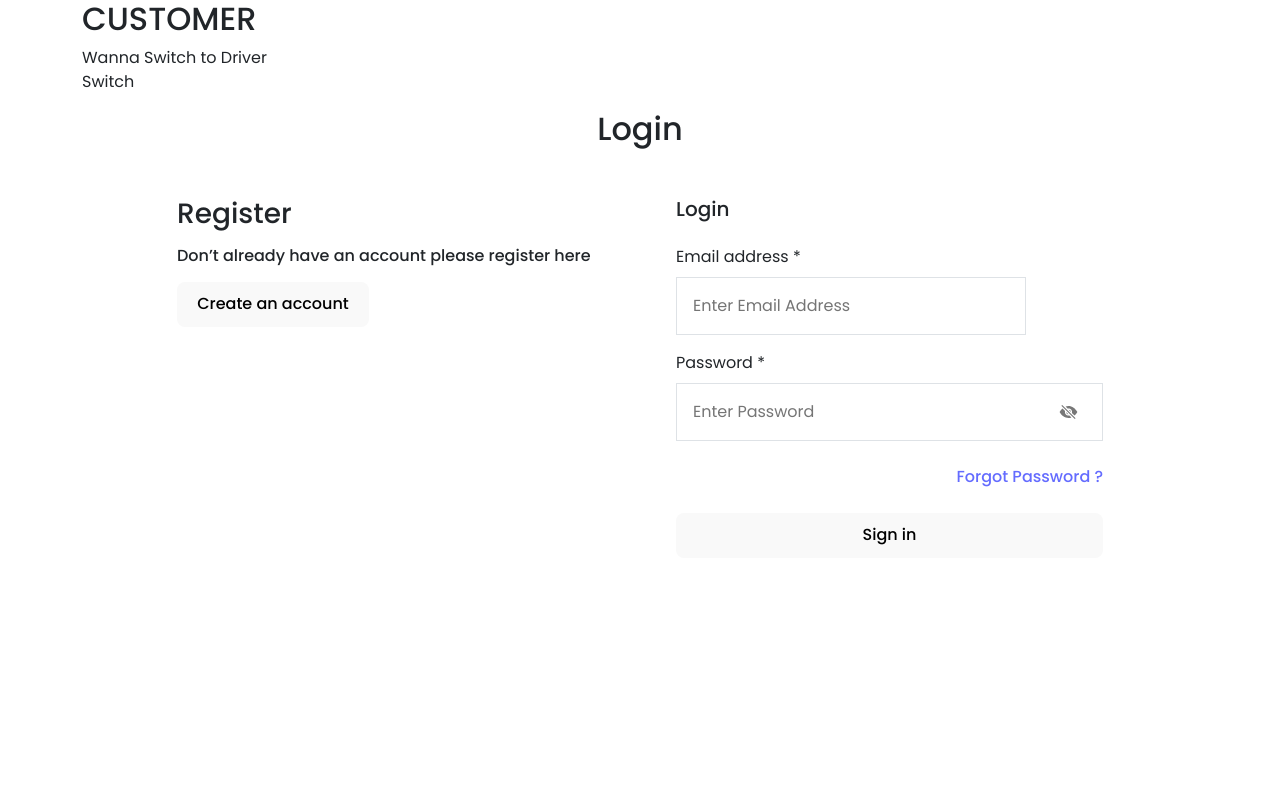
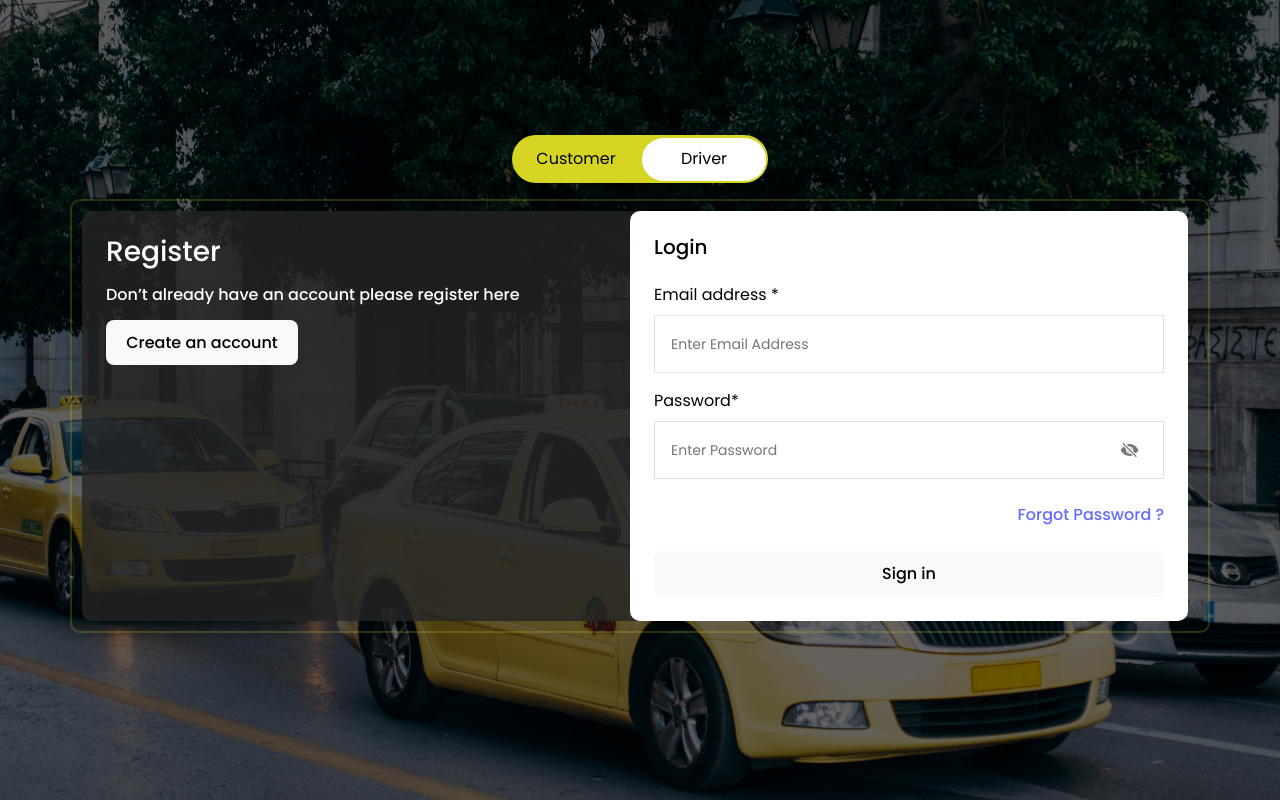
Before and after one commit to Harikrishnan0920/taxi, a React (Vite) app in the folder client-side/: page / in a window 1280 px wide. Built offline with nearby package versions, Linux system fonts and the light colour scheme.

Commit message:
ui changes 2

```diff
--- a/client-side/src/components/Login.jsx
+++ b/client-side/src/components/Login.jsx
@@ -49,19 +49,37 @@ const Login = () => {
           }
         };
     return (
-        <section className=" container-md PaddingTop">
+      <div className='bg_img'>
+          <section className=" container-md PaddingTop">
     <div className="role-switch-container">
-      <h2>{switcher.toUpperCase()}</h2>
+      {/* <h2>{switcher.toUpperCase()}</h2>
       <span >Wanna Switch to  {switcher === 'driver' ? 'Customer' : 'Driver'}</span>
-      <p onClick={handleSwitch}>
+      <p >
         <span>Switch</span>
-      </p>
+
+
+      </p> */}
     </div>
 
-        <h5 className="text-center fs-2 fw-medium mb-4">Login</h5>
+    <div className="p-3">
+    <div class="switches-container" >
+    <input type="radio" id="customer" name="switchPlan" value="Customer" checked />
+    <input type="radio" id="driver" name="switchPlan" value="Driver " checked />
+    <label for="customer" onClick={handleSwitch}>Customer</label>
+    <label for="driver" onClick={handleSwitch}>Driver</label>
+    <div class="switch-wrapper">
+      <div class="switch">
+        <div>Customer</div>
+        <div>Driver</div>
+      </div>
+    </div>
+  </div>
+    </div>
 
-        <div className="row d-flex gap-4 justify-content-center mb-5">
-          <div className="col-md-5 border-1 p-4 order-md-0 order-1">
+
+
+        <div className="row d-flex mb-5 formpage">
+          <div className="col-md-6 border-1 p-4 order-md-0 order-1 login_bg">
             <h4 className="fs-3 fw-medium mb-3">Register</h4>
             <h5 className="fs-6 fw-medium mb-3">
               Don’t already have an account please register here
@@ -71,7 +89,7 @@ const Login = () => {
             </Link>
           </div>
 
-          <div className="col-md-5 border-1 p-4 order-md-1 order-0">
+          <div className="col-md-6 border-1 p-4 order-md-1 order-0 register_bg">
             <h6 className="fs-5 fw-medium">Login</h6>
             <form className=" mt-4" onSubmit={handleLogin}>
               <div>
@@ -83,21 +101,21 @@ const Login = () => {
                   placeholder="Enter Email Address"
                   value={email}
                   onChange={(e) => setEmail(e.target.value)}
-                  className="w-full px-3 py-3 mt-2 border focus:border-blue-500 focus:bg-white focus:outline-none"
+                  className="w-full px-3 py-3 mt-2 border"
                   autofocus
                   autocomplete
                   required
                 />
               </div>
 
-              <div className="mb-3 mt-3">
+              <div className="mb-3 mt-3 ">
                 <label
                   for="Password"
                   className="block mb-2 text-sm font-medium text-gray-700"
                 >
-                  Password *
+                  Password*
                 </label>
-                <div className="border d-flex justify-content-between align-items-center pe-4 ">
+                <div className="border d-flex justify-content-between align-items-center pe-4 password_input">
                   <input
                     type={showPassword ? "text" : "password"}
                     className="px-3 py-3 w-100 border-0 focus:outline-none"
@@ -191,6 +209,7 @@ const Login = () => {
           </div>
         </div>
       </section>
+      </div>
   )
 }
 
--- a/client-side/src/components/Register.jsx
+++ b/client-side/src/components/Register.jsx
@@ -71,19 +71,34 @@ const Register = () => {
 
   return (
 
-    <div>
+    <div  className='bg_img'>
     <section className=" container-md PaddingTop">
-    <div className="role-switch-container">
+    {/* <div className="role-switch-container">
       <h2>{switcher.toUpperCase()}</h2>
       <span >Wanna Switch to  {switcher === 'driver' ? 'Customer' : 'Driver'}</span>
       <p onClick={handleSwitch}>
         <span>Switch</span>
       </p>
+    </div> */}
+
+    <div className="p-3">
+    <div class="switches-container" >
+    <input type="radio" id="driver" name="switchPlan" value="Driver" checked/>
+    <input type="radio" id="customer" name="switchPlan" value="Customer"  checked/>
+    <label for="driver" onClick={handleSwitch}>Driver</label>
+    <label for="customer" onClick={handleSwitch}>Customer</label>
+    <div class="switch-wrapper">
+      <div class="switch">
+        <div>Driver</div>
+        <div>Customer</div>
+      </div>
     </div>
-      <h5 className="text-center fs-2 fw-medium mb-4">Register</h5>
+  </div>
+    </div>
 
-      <div className="row d-flex gap-4 justify-content-center mb-5">
-        <div className="col-md-5 border-1 p-4  order-md-0 order-1">
+
+      <div className="row d-flex  justify-content-center mb-5 formpage">
+        <div className="col-md-6 border-1 p-4  order-md-0 order-1 login_bg">
           <h4 className="fs-3 fw-medium mb-4">Login</h4>
           <h5 className="fs-6 fw-medium mb-4">
             You already have an account please sign in
@@ -93,7 +108,7 @@ const Register = () => {
           </Link>
         </div>
 
-        <div className="col-md-5 border-1 p-4 order-md-1 order-0">
+        <div className="col-md-6 border-1 p-4 order-md-1 order-0 register_bg">
           <h6 className="fs-5 fw-medium">Register</h6>
           <form onSubmit={handleSignup} className="mt-8  gap-6">
             <div className=" mb-3">
@@ -111,7 +126,7 @@ const Register = () => {
                 placeholder="Enter First Name "
                 value={firstname}
                 onChange={(e) => setfirstName(e.target.value)}
-                className="w-full px-3 py-3  mt-2 border focus:border-blue-500 focus:bg-white focus:outline-none"
+                className="w-full px-2 py-2  mt-2 border focus:border-blue-500 focus:bg-white focus:outline-none"
                 autofocus
                 autocomplete
                 required
@@ -133,7 +148,7 @@ const Register = () => {
                 placeholder="Enter Email id"
                 value={email}
                 onChange={(e) => setEmail(e.target.value)}
-                className="w-full px-3 py-3  mt-2 border focus:border-blue-500 focus:bg-white focus:outline-none"
+                className="w-full px-2 py-2  mt-2 border focus:border-blue-500 focus:bg-white focus:outline-none"
                 autofocus
                 autocomplete
                 required
@@ -155,7 +170,7 @@ const Register = () => {
                 placeholder="Vehicle no"
                 value={vehicle}
                 onChange={(e) => setVehicle(e.target.value)}
-                className="w-full px-3 py-3  mt-2 border focus:border-blue-500 focus:bg-white focus:outline-none"
+                className="w-full px-2 py-2  mt-2 border focus:border-blue-500 focus:bg-white focus:outline-none"
                 autofocus
                 autocomplete
                 required
@@ -169,10 +184,10 @@ const Register = () => {
               >
                 Password *
               </label>
-              <div className="border d-flex justify-content-between align-items-center pe-4 ">
+              <div className="border d-flex justify-content-between align-items-center pe-4 password_input">
                 <input
                   type={showPassword ? "text" : "password"}
-                  className="px-3 py-3 w-100 border-0 focus:outline-none"
+                  className="px-2 py-2 w-100 border-0 focus:outline-none"
                   name="password"
                   id=""
                   placeholder="Enter Password"
@@ -208,10 +223,10 @@ const Register = () => {
               >
                 Confirm Password *
               </label>
-              <div className=" border d-flex justify-content-between align-items-center pe-4">
+              <div className=" border d-flex justify-content-between align-items-center pe-4 password_input">
                 <input
                   type={showconfirmPassword ? "text" : "password"}
-                  className="px-3 py-3 w-100 border-0 focus:outline-none"
+                  className="px-2 py-2 w-100 border-0 focus:outline-none"
                   name="password"
                   id=""
                   placeholder="Confirm Password"
--- a/client-side/src/components/UserDashboard.jsx
+++ b/client-side/src/components/UserDashboard.jsx
@@ -123,18 +123,18 @@ let  logOut=()=>{
 sessionStorage.clear()
 Navigate("/")
   }
-  return <div className='dashboard'>
-<div>
-<button onClick={()=>{logOut()}}> LogOut</button>
-{waitTime&&<div className='messageBox'>
-      <div className='message'>lets wait till we get a ride</div>
-  <div style={{backgroundColor: "rgb(155, 123, 26)"}} className='message'>No user have arived</div>
-  {/* Add more message divs as needed */}
-</div>}
+  return <div className='user_dashboard'>
+<div className="container">
+<div className='user_dashbg'>
+<div className='displayFlex justify_content_end'>
+<button className='logoutbtn' onClick={()=>{logOut()}}> Logout</button>
+</div>
+
 
         {/* Booking Form */}
-        <div>
-          <label>
+        <div className='customerforms  row'>
+         <div className='col-md-4 forminput'>
+         <label className='flexDirection_column displayFlex'>
             Origin:
             <input
               type="text"
@@ -143,6 +143,7 @@ Navigate("/")
             onChange={(e) => { optimizedFn(e.target); handleInputChange(e) }}
             />
           </label>
+
         {originPlaces && originPlaces?.length ?
           <div className='dropdown'>
             {originPlaces && originPlaces.length ? originPlaces.map((place, idx) => {
@@ -153,7 +154,9 @@ Navigate("/")
             }) : ""}
           </div>
           : ""}
-          <label>
+         </div>
+         <div className='col-md-4 forminput'>
+         <label className='flexDirection_column displayFlex'>
             Destination:
             <input
               type="text"
@@ -173,8 +176,10 @@ Navigate("/")
             }) : ""}
           </div>
           : ""}
+         </div>
 
-          <label>
+         <div className='col-md-4 forminput'>
+         <label className='flexDirection_column displayFlex'>
             Pickup Time:
           {/* <input
               type="text"
@@ -184,10 +189,19 @@ Navigate("/")
             /> */}
           <TimePicker onChange={changeTime} value={time} />
           </label>
+         </div>
 
-          <button onClick={handleBookNow}>Book Now</button>
+         <div className='col-md-12 justify_content_center displayFlex p-3'>
+         <button className=' ' onClick={handleBookNow}>Book Now</button>
+         </div>
         </div>
       </div>
+      {waitTime&&<div className='messageBox'>
+      <div className='message'>Let's wait till we get a ride!</div>
+  <div className='lightmessage'>No user have arived</div>
+  {/* Add more message divs as needed */}
+</div>}
+</div>
     </div>
 
 };
--- a/client-side/src/styles/Allcomponent.scss
+++ b/client-side/src/styles/Allcomponent.scss
@@ -8,7 +8,7 @@
 .heroComponent-container {
     display: flex;
 
-    .hero-sider {}
+    // .hero-sider {}
 
     .hero-content {
         width: 93vw;
@@ -167,9 +167,10 @@
     border: 1px solid transparent;
     padding: 0.6em 1.2em;
     font-size: 1em;
+    color: #000;
     font-weight: 500;
     font-family: inherit;
-    background-color: #1a1a1a;
+    background-color: #D7d523;
     cursor: pointer;
     transition: border-color 0.25s;
   }
@@ -783,16 +784,6 @@ font-size: 14px;
 
 }
 
-.messageBox {
-  background: cadetblue;
-  height: 300px;
-  width: 250px;
-  overflow-y: auto; /* Enable vertical scrollbar when needed */
-  border-radius: 11px;
-  position: fixed;
-  top: 297px;
-  right: 40px;
-}
 
 .message {
   background-color: darkgrey;
@@ -803,15 +794,298 @@ font-size: 14px;
   width: 100%; /* Use 100% width */
 }
 
-.C-list{
-  background-color: burlywood;
-    border-radius: 20px;
+
+
+
+:root {
+  --switches-bg-color: #D7d523;
+  --switches-label-color: #000000 ;
+  --switch-bg-color: white;
+  --switch-text-color: #000000 ;
 }
 
-.CustomersContainer{
-  overflow: scroll;
-  width: auto;
-  height: 147px;
-  overflow-x: hidden;
+
+
+.switches-container {
+  width: 16rem;
+  position: relative;
+  display: flex;
+  padding: 0;
+  position: relative;
+  background: var(--switches-bg-color);
+  line-height: 3rem;
+  border-radius: 3rem;
+  margin-left: auto;
+  margin-right: auto;
+}
+
+/* input (radio) for toggling. hidden - use labels for clicking on */
+.switches-container input {
+  visibility: hidden;
+  position: absolute;
+  top: 0;
+}
+
+/* labels for the input (radio) boxes - something to click on */
+.switches-container label {
+  width: 50%;
+  padding: 0;
+  margin: 0;
+  text-align: center;
+  cursor: pointer;
+  color: var(--switches-label-color);
+}
+
+/* switch highlighters wrapper (sliding left / right)
+  - need wrapper to enable the even margins around the highlight box
+*/
+.switch-wrapper {
+  position: absolute;
+  top: 0;
+  bottom: 0;
+  width: 50%;
+  padding: 0.15rem;
+  z-index: 3;
+  transition: transform .5s cubic-bezier(.77, 0, .175, 1);
+  /* transition: transform 1s; */
+}
+
+/* switch box highlighter */
+.switch {
+  border-radius: 3rem;
+  background: var(--switch-bg-color);
+  color: #000 !important;
+  height: 100%;
+}
+
+/* switch box labels
+  - default setup
+  - toggle afterwards based on radio:checked status
+*/
+.switch div {
+  width: 100%;
+  text-align: center;
+  opacity: 0;
+  display: block;
+  color: var(--switch-text-color) ;
+  transition: opacity .2s cubic-bezier(.77, 0, .175, 1) .125s;
+  will-change: opacity;
+  position: absolute;
+  top: 0;
+  left: 0;
+}
+
+/* slide the switch box from right to left */
+.switches-container input:nth-of-type(1):checked~.switch-wrapper {
+  transform: translateX(0%);
+}
+
+/* slide the switch box from left to right */
+.switches-container input:nth-of-type(2):checked~.switch-wrapper {
+  transform: translateX(100%);
+}
+
+/* toggle the switch box labels - first checkbox:checked - show first switch div */
+.switches-container input:nth-of-type(1):checked~.switch-wrapper .switch div:nth-of-type(1) {
+  opacity: 1;
+}
+
+/* toggle the switch box labels - second checkbox:checked - show second switch div */
+.switches-container input:nth-of-type(2):checked~.switch-wrapper .switch div:nth-of-type(2) {
+  opacity: 1;
+}
+
+
+.login_bg{
+  background: rgb(37, 37, 37,0.8);
+  color: #ffffff;
+  border-radius: 10px 0px 0px 10px;
+}
+.register_bg{
+  background-color: #ffffff;
+  color: #000000;
+  border-radius: 10px;
+  margin-left: -10px;
+}
+
+
+.formpage{
+  border: 2px solid rgb(215, 213, 35,0.2);
+  border-radius: 10px;
+  padding: 10px;
+}
+.formpage input{
+  background: #ffffff;
+  color: #252525;
+}
+.formpage form div{
+  flex-direction: column;
+  display: flex;
+}
+.password_input{
+  display: flex;
+  flex-direction: row !important;
+}
+.password_input input{
+outline: none;
+}
+.bg_img{
+  background: linear-gradient(rgba(0, 0, 0, 0.6), rgba(0, 0, 0, 0.6)), url(../assets/car_bg.jpg) top no-repeat;
+  background-size: cover;
+  height: 100vh;
+  display: flex;
+  justify-content: center;
+  align-items: center;
+}
+.formpage input::placeholder{
+font-size: 14px;
+}
+
+.user_dashboard{
+  background: linear-gradient(rgba(0, 0, 0, 0.6), rgba(0, 0, 0, 0.6)), url(../assets/customer_bg.jpg) top no-repeat;
+  background-size: cover;
+  height: 100vh;
+  display: flex;
+  justify-content: center;
+  align-items: center;
 
 }
+.user_dashbg{
+  border: 1px solid #D7d523;
+  border-radius: 10px;
+  padding: 30px;
+  background: #ffffff;
+  height: 500px;
+  min-height: 500px;
+  max-height: 500px;
+  width: 100%;
+}
+.logoutbtn{
+background: #fff;
+border: 1px solid #D7d523;
+color: #252525;
+margin-bottom: 30px;
+}
+.customerforms input{
+background: unset !important;
+color: #000;
+border-radius: 5px;
+padding: 10px;
+border: 1px solid #cccccc ;
+}
+.react-time-picker__wrapper{
+  border: 1px solid #cccccc !important;
+  background: unset;
+color: #000;
+border-radius: 5px;
+padding: 10px;
+}
+
+.react-time-picker__inputGroup__input{
+  background: unset;
+  color: #000;
+  border-radius: none;
+  padding: 0px 10px 0px 10px !important;
+  border: 0 !important;
+  text-align: center;
+  min-width: 18px;
+  max-width: 18px;
+}
+.react-time-picker__inputGroup__divider ,.react-time-picker__inputGroup__leadingZero{
+
+  border: unset !important;
+
+}
+.react-time-picker__inputGroup__input:invalid{
+  background: unset !important;
+}
+.react-time-picker--enabled{
+  outline: none !important;
+}
+.react-time-picker__inputGroup__amPm{
+  max-width: unset;
+}
+
+.dropdown-card{
+  background:  #e0e0e0;
+  margin-top: 5px;
+  padding: 5px;
+  border-bottom: 1px solid #777777;
+}
+.dropdown-card:hover{
+  background: #D7d523;
+  cursor: pointer;
+}
+.dropdown{
+  max-height: 200px;
+  min-height: 200px;
+  overflow-x: scroll;
+  overflow-x: hidden;
+}
+
+/* width */
+.dropdown::-webkit-scrollbar {
+  width: 8px;
+}
+
+/* Track */
+.dropdown::-webkit-scrollbar-track {
+  background: #f5f5f5;
+  border-radius: 10px;
+}
+
+/* Handle */
+.dropdown::-webkit-scrollbar-thumb {
+  background: #252525;
+  border-radius: 10px;
+}
+
+/* Handle on hover */
+.dropdown::-webkit-scrollbar-thumb:hover {
+  background: #D7d523; }
+
+  .messageBox{
+    background: #ffffff;
+    box-shadow: rgba(99, 99, 99, 0.2) 0px 2px 8px 0px;
+    padding: 0px 00px 20px 0px;
+  }
+  .message{
+    background: #252525;
+    border: unset;
+    border-radius: 0px;
+    padding: 20px 10px;
+    color: #ffffff;
+    text-align: center;
+  }
+
+  .lightmessage{
+    color: #cccccc;
+    background: none;
+  text-align: center;
+  }
+
+.messageBox {
+  height: 300px;
+  min-height: 300px;
+  max-height: 300px;
+  width: 300px;
+  overflow-y: auto; /* Enable vertical scrollbar when needed */
+  border-radius: 10px;
+  position: fixed;
+  bottom: 10px;
+  right: 10px;
+  -webkit-animation: bounce .4s ease-in-out;
+  transition: 0.3s ease-in-out;
+}
+
+
+
+
+@-webkit-keyframes bounce {
+  0% {
+
+  }
+  100% {
+    transform:translateY(-20px);
+  }
+}
```
Also changed, not shown: client-side/src/assets/car_bg.jpg (added), client-side/src/assets/customer_bg.jpg (added).
